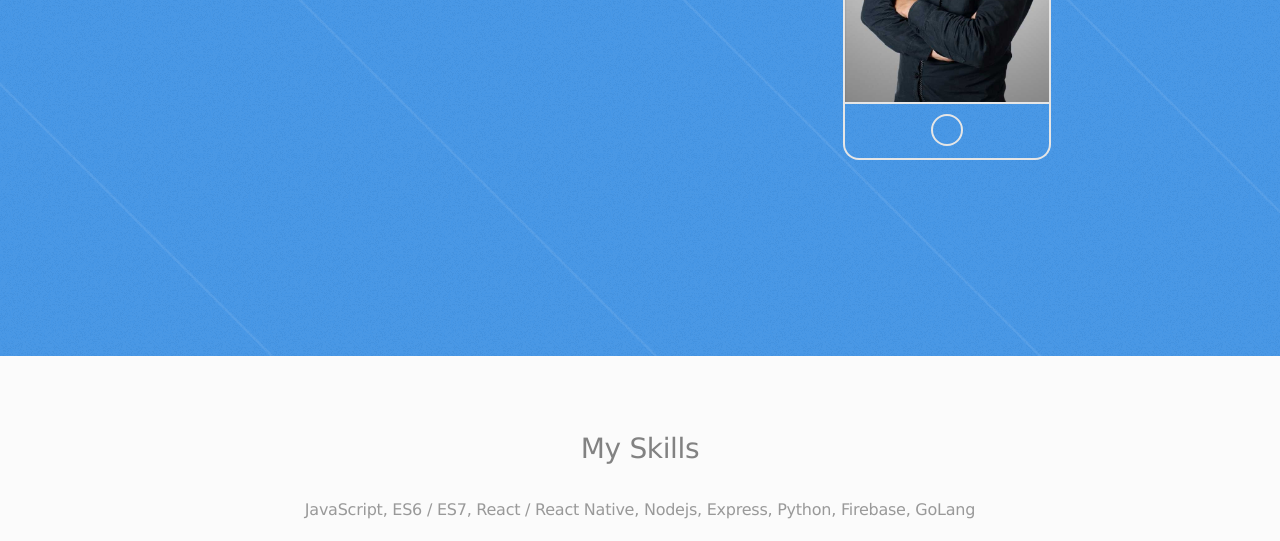
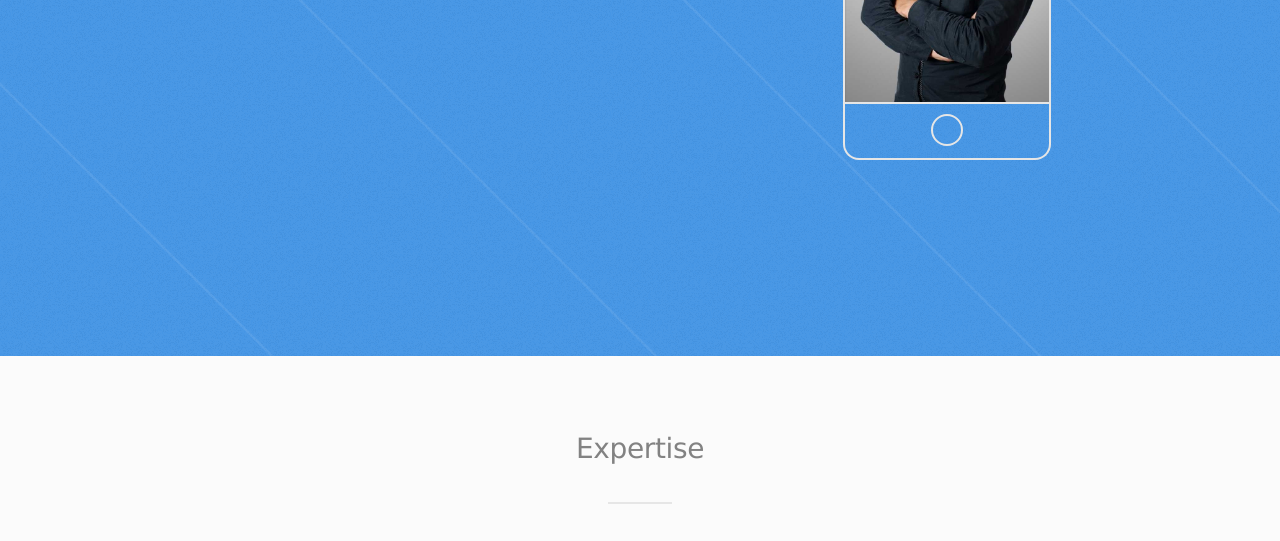
Before and after one commit to haseebrehmanpc/haseebrehmanpc.github.io, a plain HTML site: page index.html in a window 1280 px wide. Shown: the part 444-985 px from the top of the page. Drawn offline with nearby package versions, Linux system fonts and the light colour scheme.

Commit message:
Typo and minor updates

```diff
--- a/index.html
+++ b/index.html
@@ -32,8 +32,8 @@
 	<!-- One -->
 	<section id="one" class="wrapper style2 special">
 		<header class="major">
-			<h2>My Skills</h2>
-			<span>JavaScript, ES6 / ES7, React / React Native, Nodejs, Express, Python, Firebase, GoLang </span>
+			<h2>Expertise</h2>
+			<!-- <span>JavaScript, ES6 / ES7, React / React Native, Nodejs, Express, Python, Firebase, GoLang </span> -->
 		</header>
 		<ul class="icons major">
 			<li><img src="images/javascript.png" style="height:60px;"></li>
```
